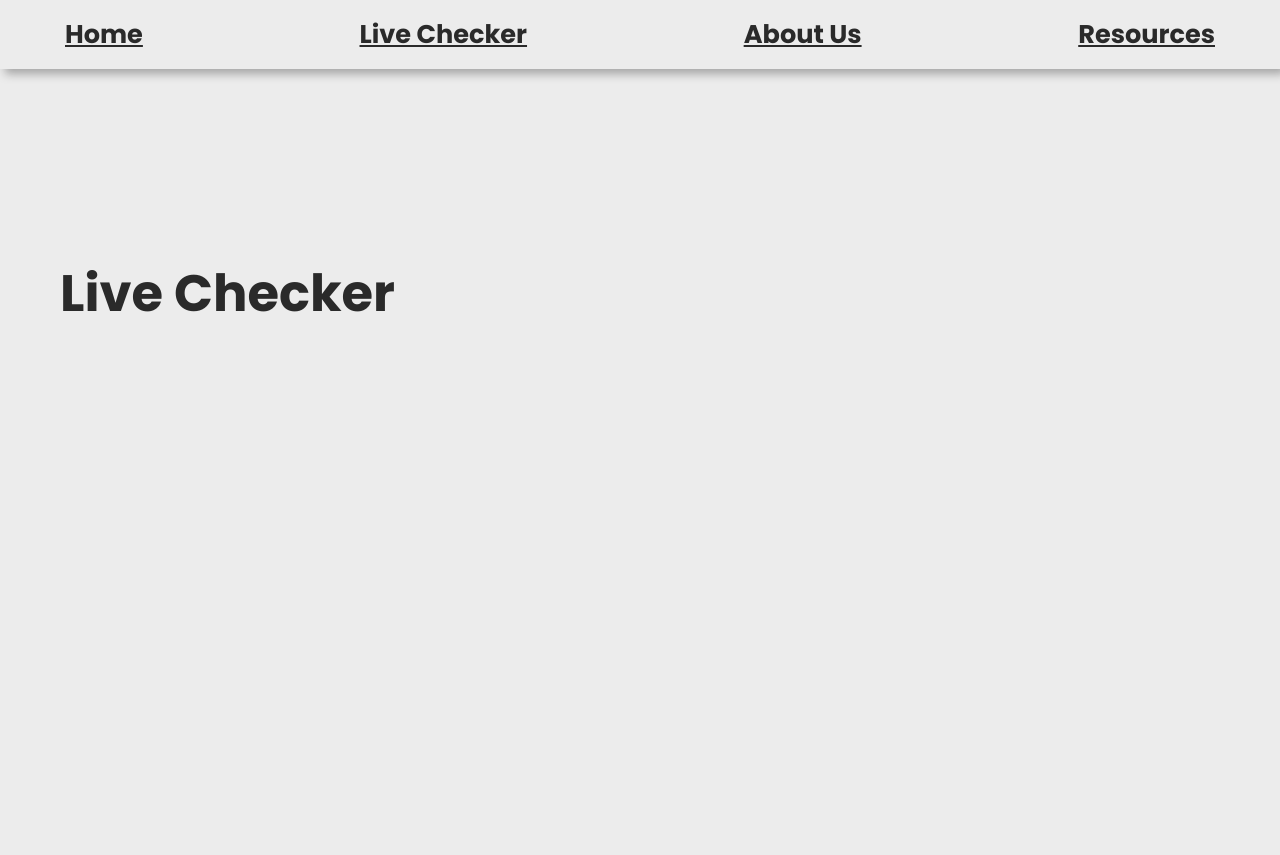
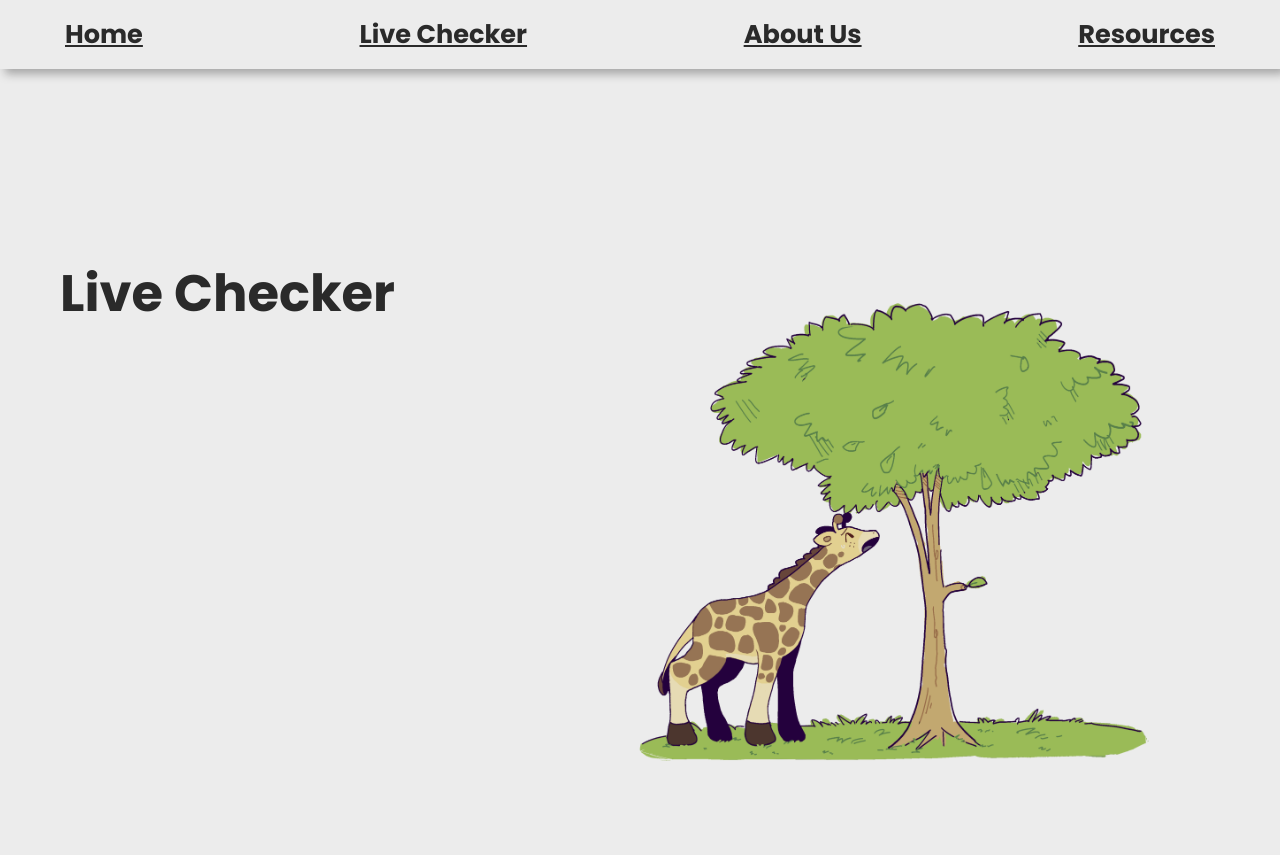
Before and after one commit to ayanrasulova/PosturePal, a Django app: page /posturepal/live-checker/ in a window 1280 px wide. Run offline with Django 5.2, Linux system fonts and the light colour scheme; some web fonts are replaced.

Commit message:
updated live_checker.html and implemented giraffe animation

```diff
--- a/posturepal/static/posturepal/style.css
+++ b/posturepal/static/posturepal/style.css
@@ -289,4 +289,20 @@ margin-right: 300px;
         -ms-box-shadow: 0 0 20px 0px rgba(0, 0, 0, 0.35);
     }
 
+  }
+
+ /* live tracker giraffe animation stuff below */
+ #live-tracker {
+  display: flex;
+  justify-content: flex-end;  /* Align the animation to the right side of the page */
+  align-items: center;  /* Center the animation vertically */
+  height: 100%;  /* Make sure it takes the full height of the container */
+  width: 100%;  /* Ensure the full width is used for positioning */
+  padding-right: 5%;  /* Add some right padding to keep the animation not too close to the edge */
 }
+
+/* styles for the animated image */
+#giraffeAnimation {
+  max-width: 50%;  /* Set the image to 50% of the container's width */
+  height: auto;  /* Maintain aspect ratio */
+}
--- a/posturepal/templates/posturepal/live_checker.html
+++ b/posturepal/templates/posturepal/live_checker.html
@@ -1,4 +1,5 @@
 {% extends "posturepal/base.html" %}
+{% load static %}
 
 {% block title %}Live Checker - PosturePal{% endblock %}
 
@@ -7,5 +8,14 @@
     <h1 class="poppins-bold" style="font-size:4vw;">
         Live Checker
     </h1>
+
+    <!-- Animated Image Below the Title -->
+    <div id="live-tracker">
+        <img id="giraffeAnimation" src="{% static 'posturepal/assets/bad1.png' %}" alt="Animation">
+    </div>
+
 </section>
+
+<!-- Link to app.js -->
+<script src="{% static 'js/app.js' %}"></script>
 {% endblock %}
```
Also changed, not shown: posturepal/static/posturepal/app.js (+47 -0 lines).
